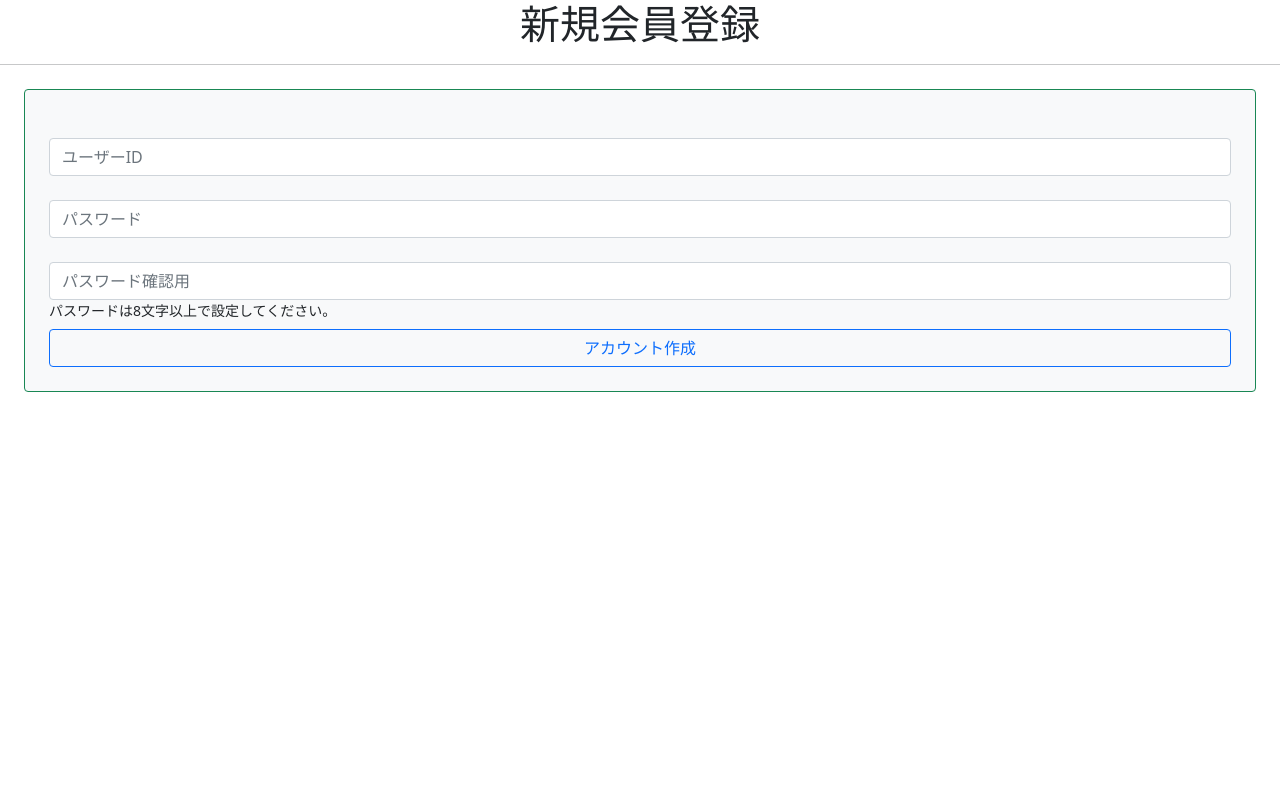
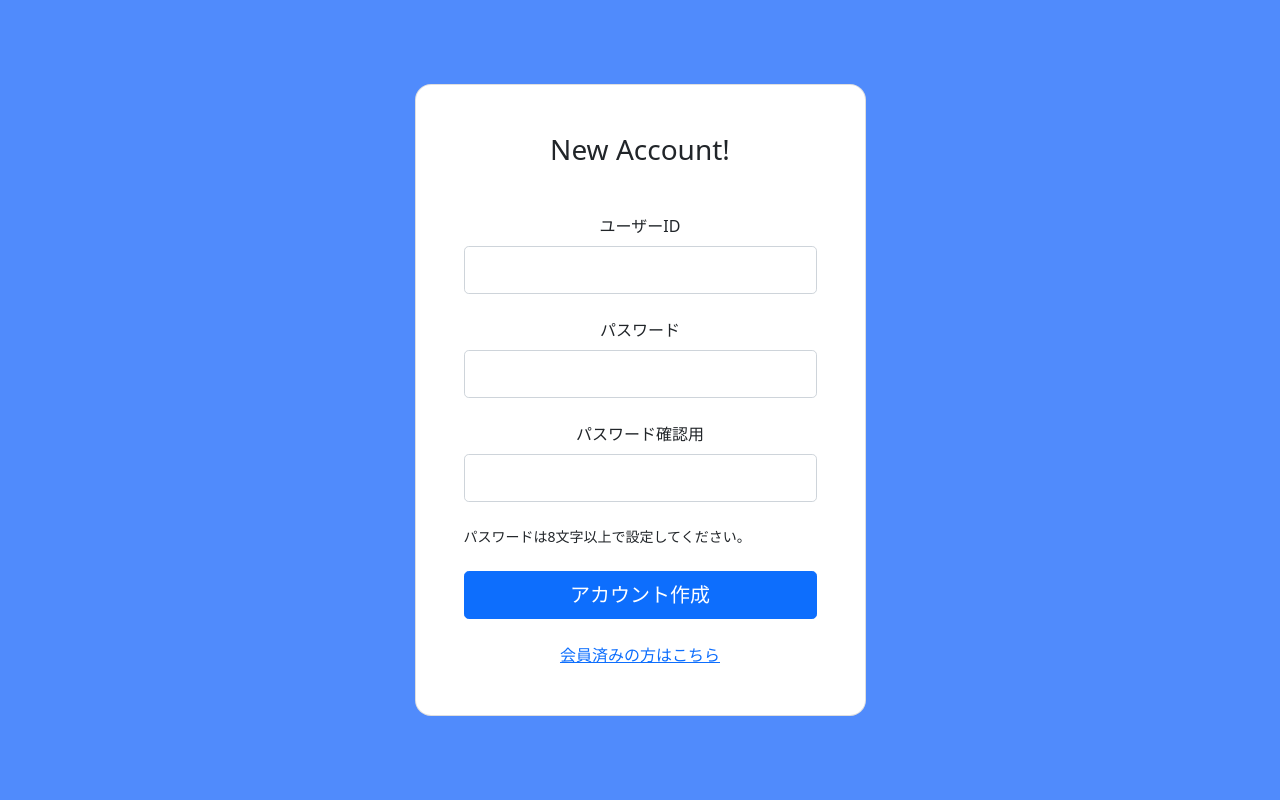
Before and after one commit to noseki/django, a Django app: page /signup/ in a window 1280 px wide. Run offline with Django 3.2, Linux system fonts and the light colour scheme.

Commit message:
0710_Signup修正

```diff
--- a/keijiban/keijiapp/models.py
+++ b/keijiban/keijiapp/models.py
@@ -3,9 +3,8 @@ from django.db import models
 class ThreadModel(models.Model):
     title = models.CharField(max_length=15)
     content = models.TextField()
-
-#created_time = models.DateTimeField(auto_now_add=True)
-#updated_time = models.DateTimeField(auto_now=True)
+    created_time = models.DateTimeField(auto_now_add=True)
+    updated_time = models.DateTimeField(auto_now=True)
 
     def __str__(self):
         return self.title
--- a/keijiban/keijiapp/templates/keijiapp/create.html
+++ b/keijiban/keijiapp/templates/keijiapp/create.html
@@ -15,6 +15,7 @@
     <div class="form-group">
       <label for="content">本文</label>
       <textarea id="text" name="content" rows="8" cols="80" class="form-control" placeholder="本文"></textarea>
+      <input type="datetime" name="created_time" class="form-control" value={{ object.created_time }}>
     </div>
     <br>
     <button type="submit" class="btn btn-primary col-12">投稿する</button>
--- a/keijiban/keijiapp/templates/keijiapp/detail.html
+++ b/keijiban/keijiapp/templates/keijiapp/detail.html
@@ -5,7 +5,7 @@
 {% block content %}
     <div class="w-75 mt-3 mx-auto">
         <h2>{{ object.title }}</h2>
-        <!--<p>更新日：{{ object.created_time | date }}</P>-->
+        <p>更新日：{{ object.updated_time | date }}</P>
         <hr>
         {% autoescape off %}
         <p>{{ object.content | linebreaksbr }}</P>
--- a/keijiban/keijiapp/templates/keijiapp/list.html
+++ b/keijiban/keijiapp/templates/keijiapp/list.html
@@ -14,6 +14,7 @@
       <div class="card-body">
           <div class="post">
             <h5 class="card-title">{{ item.title }}</h5>
+            <h6 class="d-grid gap2 d-md-flex justify-content-md-end">更新日：{{ item.updated_time | date }}</h6>
             <hr>
             <p class="card-text">{{ item.content | truncatechars:30}}</p>
             <a href="{% url 'detail' item.pk %}" button type="button" class="btn btn-outline-info">続きを読む</button></a>
--- a/keijiban/keijiapp/templates/keijiapp/signup.html
+++ b/keijiban/keijiapp/templates/keijiapp/signup.html
@@ -8,23 +8,50 @@
         <!-- Bootstrap CSS -->
         <link href="https://cdn.jsdelivr.net/npm/bootstrap@5.0.2/dist/css/bootstrap.min.css" rel="stylesheet" integrity="sha384-EVSTQN3/azprG1Anm3QDgpJLIm9Nao0Yz1ztcQTwFspd3yD65VohhpuuCOmLASjC" crossorigin="anonymous">
 
-        <title>新規登録</title>
+        <title>新規会員登録</title>
     </head>
 
     <body>
-        <h1 class="text-center">新規会員登録</h1>
-        <hr>
-        <form method="POST" class="p-4 m-4 bg-light border border-success rounded form-group">
-            {% csrf_token %}
-            <input type="text" name="username" class="form-control my-4" placeholder="ユーザーID">
-            <input type="password" name="password1" class="form-control mt-4" placeholder="パスワード">
-            <input type="password" name="password2" class="form-control mt-4" placeholder="パスワード確認用">
-            <small class="mb-2 d-block text-start">パスワードは8文字以上で設定してください。</small>
-            {% if form.errors %}
-            <span class="mb-2 small text-danger d-block text-start">利用できないユーザーIDやパスワードです。再度入力してください。</span>
-            {% endif %}
-            <button type="submit" class="btn btn-outline-primary col-12">アカウント作成</button>
-            <br>
-        </form>
+        <section class="vh-100" style="background-color: #508bfc;">
+            <div class="container py-5 h-100">
+              <div class="row d-flex justify-content-center align-items-center h-100">
+                <div class="col-12 col-md-8 col-lg-6 col-xl-5">
+                  <div class="card shadow-2-strong" style="border-radius: 1rem;">
+                    <div class="card-body p-5 text-center">
+
+                      <h3 class="mb-5">New Account!</h3>
+                      <form method="POST">
+                        {% csrf_token %}
+                        <div class="form-outline mb-4">
+                            <label class="form-label" for="typeUsernameX-2">ユーザーID</label>
+                            <input type="text" name="username" id="typeUsernameX-2" class="form-control form-control-lg"/>
+                        </div>
+
+                        <div class="form-outline mb-4">
+                            <label class="form-label" for="typePasswordX-2">パスワード</label>
+                            <input type="password" name="password1" id="typePasswordX-2" class="form-control form-control-lg"/>
+                        </div>
+
+                        <div class="form-outline mb-4">
+                            <label class="form-label" for="typePasswordX-2">パスワード確認用</label>
+                            <input type="password" name="password2" id="typePasswordX-2" class="form-control form-control-lg"/>
+                        </div>
+                        <small class="d-block text-start">パスワードは8文字以上で設定してください。</small>
+                        <br>
+                        {% if form.errors %}
+                        <span class="small text-danger d-block text-start">利用できないユーザーIDやパスワードです。再度入力してください。</span>
+                        {% endif %}
+
+                        <button class="btn btn-primary btn-lg btn-block col-12" type="submit">アカウント作成</button>
+                        <br>
+                        <br>
+                        <a href="{% url 'login' %}">会員済みの方はこちら</a>
+                     </form>
+                    </div>
+                  </div>
+                </div>
+              </div>
+            </div>
+          </section>
     </body>
 </html>
--- a/keijiban/keijiapp/views.py
+++ b/keijiban/keijiapp/views.py
@@ -16,7 +16,7 @@ class ThreadListView(LoginRequiredMixin, ListView):
 class ThreadCreateView(CreateView):
     template_name = "keijiapp/create.html"
     model = ThreadModel
-    fields = ('title','content')
+    fields = ('title','content', 'created_time', 'updated_time',)
     success_url = reverse_lazy('list')
 
 class ThreadDetailView(DetailView):
@@ -26,7 +26,7 @@ class ThreadDetailView(DetailView):
 class ThreadUpdateView(UpdateView):
     template_name = "keijiapp/update.html"
     model = ThreadModel
-    fields = ('title','content')
+    fields = ('title','content', 'created_time', 'updated_time',)
     success_url = reverse_lazy('list')
 
 class ThreadDeleteView(DeleteView):
```
Also changed, not shown: keijiban/keijiapp/templates/keijiapp/login.html (+13 -6 lines), keijiban/db.sqlite3, keijiban/keijiapp/migrations/0003_auto_20220710_1349.py (added).
